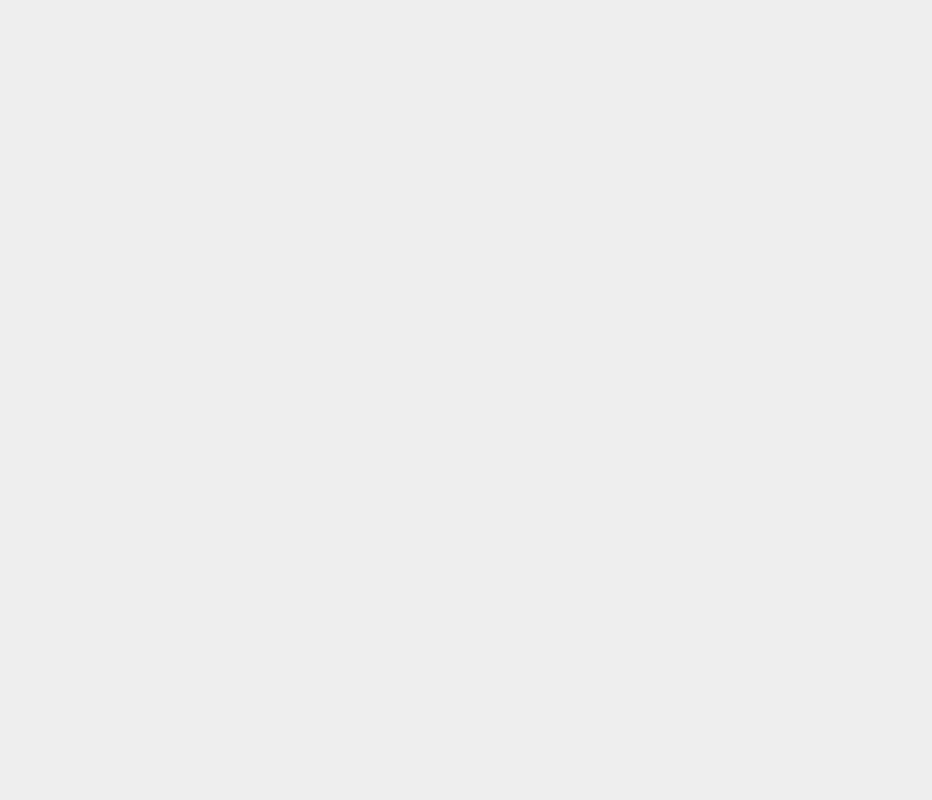
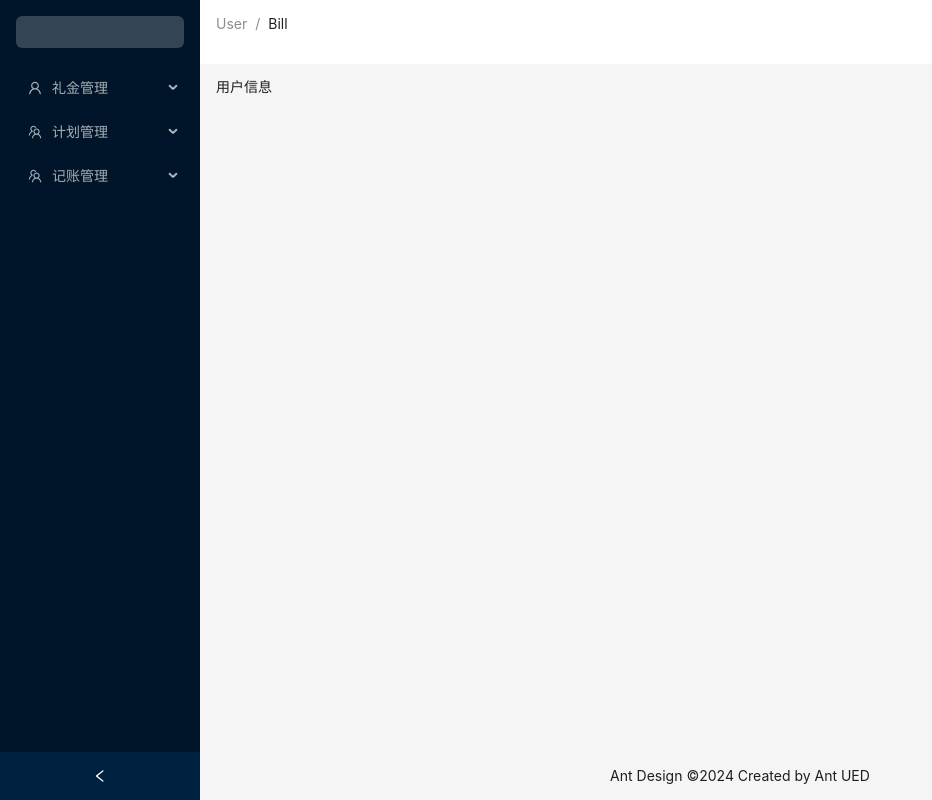
Before and after one commit to shuren233/luobd-react, a React (Vite) app: page /home/user in a window 1280 px wide. Before the commit this address had no page. Shown: the whole page, without its empty margins (0-932 px from the left). Built offline with nearby package versions, Linux system fonts and the light colour scheme.

Commit message:
路由嵌套与跳转

```diff
--- a/src/router/index.tsx
+++ b/src/router/index.tsx
@@ -1,4 +1,8 @@
-import Home from "@/views/home";
+
+import React,{lazy} from "react";
+const Home = lazy(() => import('@/views/home'))
+const User = lazy(() => import('@/views/user'))
+
 // 重定向组件
 import {Navigate} from "react-router-dom";
 const router = [
@@ -9,7 +13,19 @@ const router = [
     },
     {
         path: '/home',
-        element: <Home />
-    }
+        element: <React.Suspense fallback={<div>加载中...</div>}>
+            <Home />
+        </React.Suspense>,
+        children: [
+            {
+                path: '/home/user',
+                element: <React.Suspense fallback={<div>加载中...</div>}>
+                    <User />
+                </React.Suspense>
+            }
+
+        ]
+    },
+
 ]
 export default router;
--- a/src/views/home.tsx
+++ /dev/null
@@ -1,10 +0,0 @@
-function Home() {
-    return (
-        <>
-            <div>
-                Home组件
-            </div>
-        </>
-    )
-}
-export default Home
--- a/src/views/home/index.tsx
+++ b/src/views/home/index.tsx
@@ -1,12 +1,10 @@
 import React, { useState } from 'react';
 import {
-    DesktopOutlined,
-    FileOutlined,
-    PieChartOutlined,
     TeamOutlined,
     UserOutlined,
 } from '@ant-design/icons';
 import type { MenuProps } from 'antd';
+import {Outlet,useNavigate} from "react-router-dom";
 import { Breadcrumb, Layout, Menu, theme } from 'antd';
 
 const { Header, Content, Footer, Sider } = Layout;
@@ -28,28 +26,30 @@ function getItem(
 }
 
 const items: MenuItem[] = [
-    getItem('Option 1', '1', <PieChartOutlined />),
-    getItem('Option 2', '2', <DesktopOutlined />),
-    getItem('User', 'sub1', <UserOutlined />, [
-        getItem('Tom', '3'),
+    getItem('礼金管理', 'sub1', <UserOutlined />, [
+        getItem('礼金项目', '/home/user'),
         getItem('Bill', '4'),
         getItem('Alex', '5'),
     ]),
-    getItem('Team', 'sub2', <TeamOutlined />, [getItem('Team 1', '6'), getItem('Team 2', '8')]),
-    getItem('Files', '9', <FileOutlined />),
+    getItem('计划管理', 'sub2', <TeamOutlined />,
+        [getItem('Team 1', '6'),
+            getItem('Team 2', '8')]),
+    getItem('记账管理', 'sub3', <TeamOutlined />,
+        [getItem('Team 1', '9'),
+            getItem('Team 2', '10')]),
 ];
 
 const App: React.FC = () => {
     const [collapsed, setCollapsed] = useState(false);
     const {
-        token: { colorBgContainer, borderRadiusLG },
+        token: { colorBgContainer },
     } = theme.useToken();
+    const navigate = useNavigate();
 
+    // 路由跳转
     const changeMenu = (e:{key:string}) => {
-        console.log(e.key)
+        navigate(e.key)
     }
-
-
     return (
         <Layout style={{ minHeight: '100vh' }}>
             <Sider collapsible collapsed={collapsed} onCollapse={(value) => setCollapsed(value)}>
@@ -64,16 +64,8 @@ const App: React.FC = () => {
                     </Breadcrumb>
                 </Header>
                 <Content style={{ margin: '16px 16px 0px 16px',height: '100%' }}>
-                    <div
-                        style={{
-                            padding: 24,
-                            height: '100%',
-                            background: colorBgContainer,
-                            borderRadius: borderRadiusLG,
-                        }}
-                    >
-                        Bill is a cat.
-                    </div>
+                    {/*路由视图*/}
+                    <Outlet/>
                 </Content>
                 <Footer style={{ textAlign: 'center',padding: 0,lineHeight: '48px' }}>
                     Ant Design ©{new Date().getFullYear()} Created by Ant UED
--- /dev/null
+++ b/src/views/user/index.tsx
@@ -0,0 +1,16 @@
+import React from 'react';
+
+
+
+
+
+
+const App: React.FC = () => {
+    return (
+        <>
+            <div>用户信息</div>
+        </>
+    );
+};
+
+export default App;
```
Also changed, not shown: src/views/user.tsx (deleted, +0 -10 lines).
